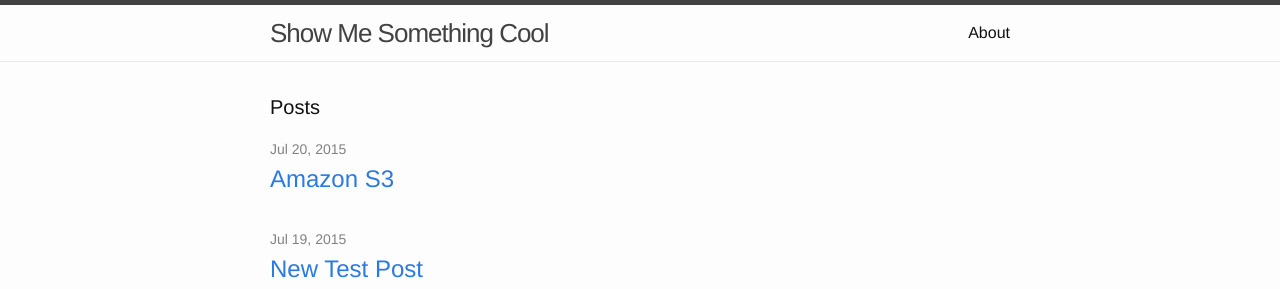
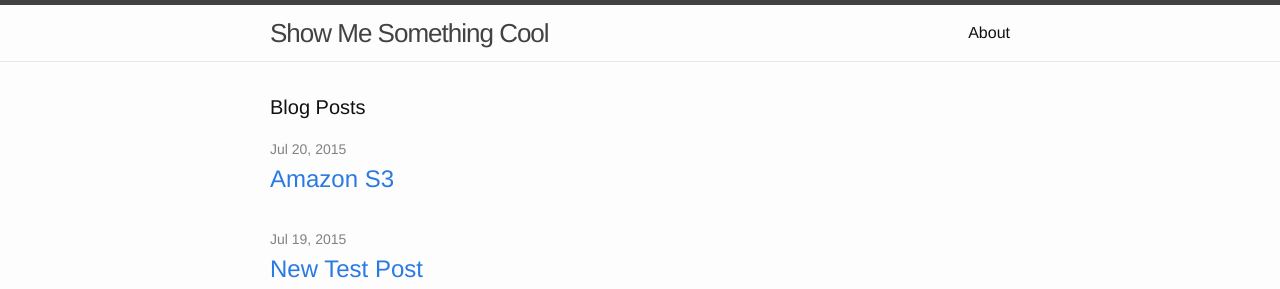
Before and after one commit to variantstudios/showmesomethingcool.com, a Jekyll site: the page built from index.html, in a window 1280 px wide. Shown: the top 289 px of the page. Built offline with Jekyll 4.4.1, drawn with Linux system fonts in a browser that asks for light colours.

Commit message:
Updated 'index.html' via CloudCannon

```diff
--- a/index.html
+++ b/index.html
@@ -6,7 +6,7 @@
 
 
 
-  <h1 class="page-heading editable">Posts</h1>
+  <h1 class="page-heading editable">Blog Posts</h1>
 
   <ul class="post-list">
     {% for post in site.posts %}
```
